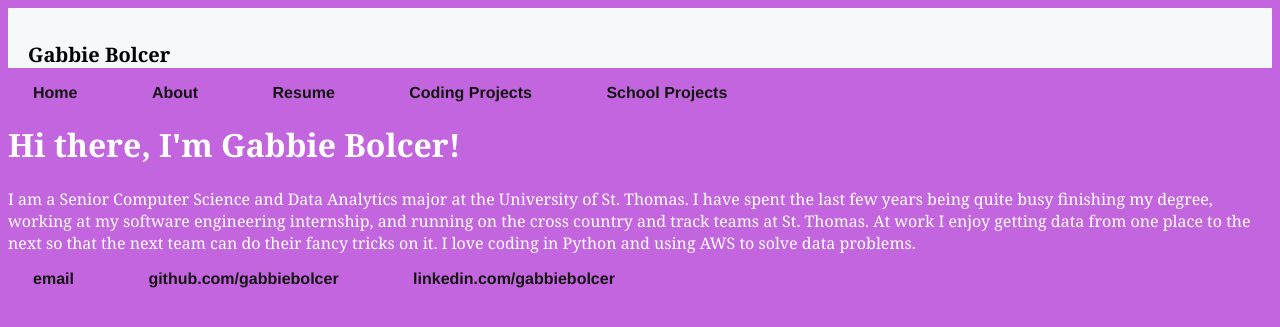
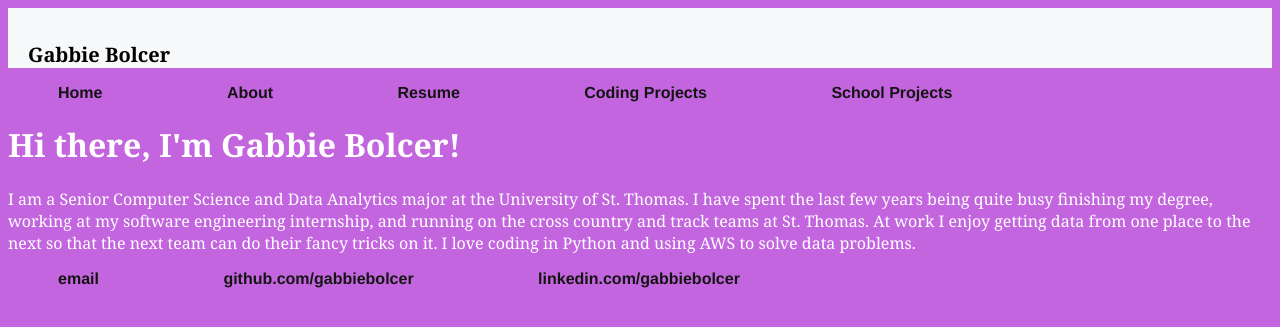
Before and after one commit to gabbiebolcer/gabbiebolcer.github.io, a Jekyll site: the page built from index.html, in a window 1280 px wide. Shown: the top 327 px of the page. Built offline with Jekyll 4.4.1, drawn with Linux system fonts in a browser that asks for light colours.

Commit message:
add padding

```diff
--- a/css/main.css
+++ b/css/main.css
@@ -42,4 +42,5 @@ a {
     text-decoration: none;
     color: #141413;
     margin: 25px;
+    padding: 25px;
 }
```
